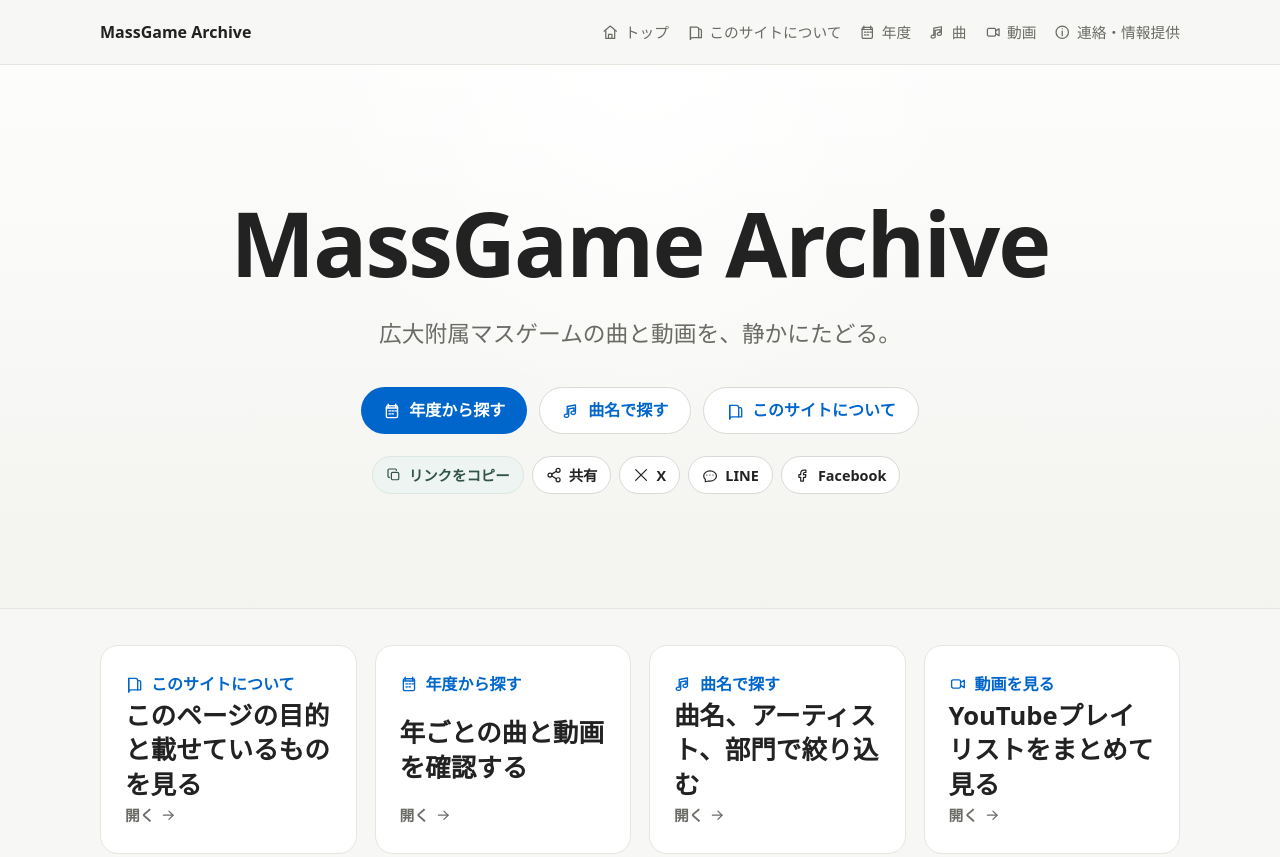
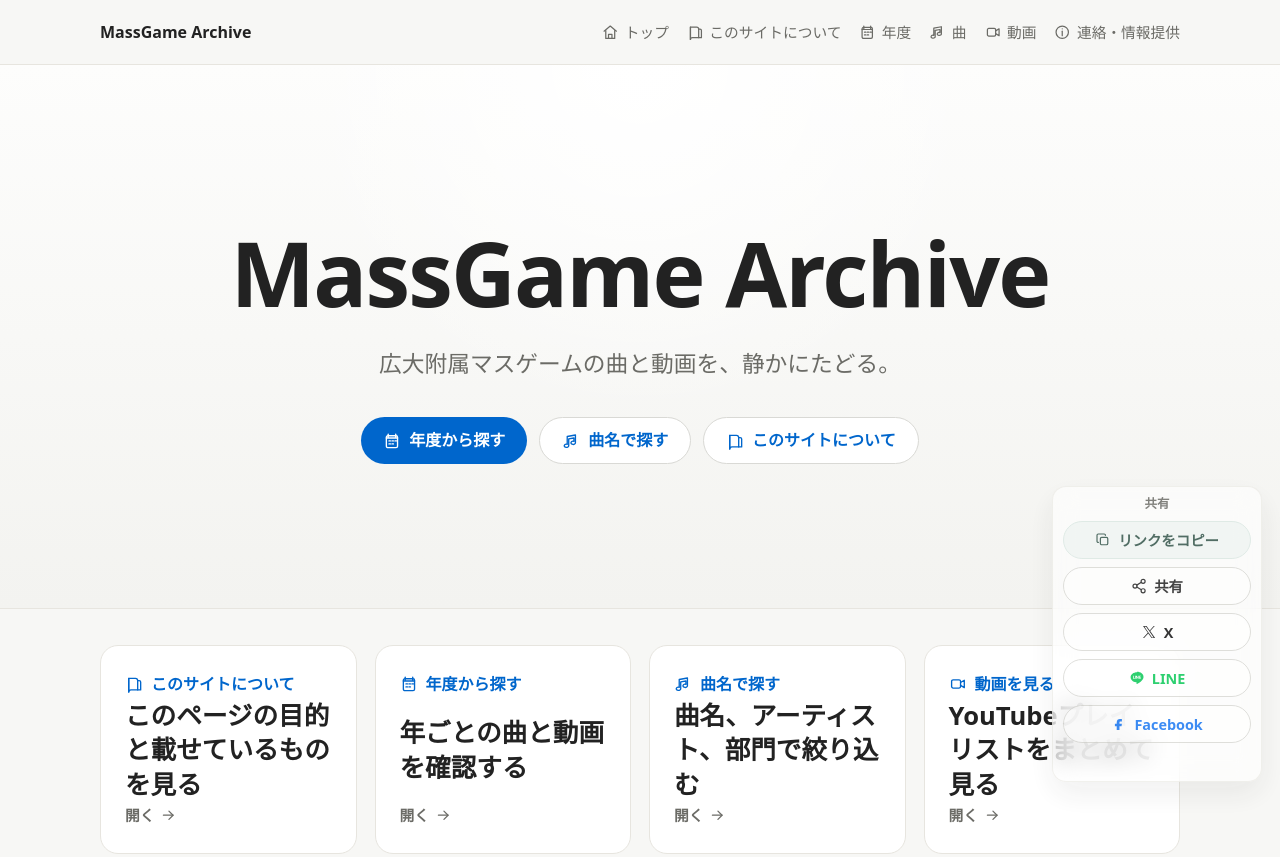
Before and after one commit to massgame-fzk/MassGameArchive, an Astro site: page / in a window 1280 px wide. Shown: the top 857 px of the page. Built offline with nearby package versions, Linux system fonts and the light colour scheme; Astro itself is replaced by a stand-in of ours.

Commit message:
fix share hover

```diff
--- /dev/null
+++ b/src/components/BrandIcon.astro
@@ -0,0 +1,17 @@
+---
+type BrandName = "x" | "line" | "facebook";
+
+type Props = {
+  name: BrandName;
+};
+
+const { name } = Astro.props;
+
+const paths: Record<BrandName, string> = {
+  x: '<path d="M13.7 10.6 20.5 3h-1.6L13 9.6 8.3 3H3l7.1 10.1L3 21h1.6l6.2-6.9 4.9 6.9H21l-7.3-10.4Zm-2.2 2.5-.7-1L5.1 4.2h2.4l4.6 6.4.7 1 6 8.4h-2.4l-4.9-6.9Z"/>',
+  line: '<path d="M12 3.2c-5.3 0-9.6 3.4-9.6 7.6 0 3.8 3.4 6.9 8.1 7.5.3.1.7.2.8.5.1.2.1.6 0 .8l-.1.8c0 .2-.2.9.8.5 1-.4 5.2-3.1 7.1-5.3 1.3-1.5 2.5-3.1 2.5-5.3 0-4.2-4.3-7.6-9.6-7.6Zm-4.1 10H6.1V8.4h1v3.9h1.8v.9Zm2 0h-1V8.4h1v4.8Zm4.4 0h-1l-1.9-3v3h-1V8.4h1l1.9 3v-3h1v4.8Zm3.6-3.9h-1.8v1h1.8v.9h-1.8v1.1h1.8v.9h-2.8V8.4h2.8v.9Z"/>',
+  facebook: '<path d="M14 8.2h2.2V4.5H13.4c-3 0-4.9 1.8-4.9 5v2H5.8v3.8h2.7V21h4.1v-5.7h3.1l.5-3.8h-3.6V9.9c0-1.1.4-1.7 1.4-1.7Z"/>',
+};
+---
+
+<svg class={`brand-icon brand-icon-${name}`} viewBox="0 0 24 24" aria-hidden="true" set:html={paths[name]}></svg>
--- a/src/components/ShareActions.astro
+++ b/src/components/ShareActions.astro
@@ -1,5 +1,6 @@
 ---
 import Icon from "./Icon.astro";
+import BrandIcon from "./BrandIcon.astro";
 import { site } from "../data/site";
 
 type Props = {
@@ -21,7 +22,8 @@ const lineUrl = `https://social-plugins.line.me/lineit/share?url=${encodeURIComp
 const facebookUrl = `https://www.facebook.com/sharer/sharer.php?u=${encodeURIComponent(url)}`;
 ---
 
-<div class="share-actions" data-share-title={title} data-share-text={text} data-share-url={url}>
+<aside class="share-actions" aria-label="このページを共有" data-share-title={title} data-share-text={text} data-share-url={url}>
+  <span class="share-heading">共有</span>
   <button class="share-button share-copy" type="button" data-copy-text={shareText}>
     <Icon name="copy" />リンクをコピー
   </button>
@@ -29,16 +31,16 @@ const facebookUrl = `https://www.facebook.com/sharer/sharer.php?u=${encodeURICom
     <Icon name="share" />共有
   </button>
   <a class="share-button" href={xUrl} target="_blank" rel="noopener noreferrer">
-    <Icon name="x" />X
+    <BrandIcon name="x" />X
   </a>
   <a class="share-button" href={lineUrl} target="_blank" rel="noopener noreferrer">
-    <Icon name="line" />LINE
+    <BrandIcon name="line" />LINE
   </a>
   <a class="share-button" href={facebookUrl} target="_blank" rel="noopener noreferrer">
-    <Icon name="facebook" />Facebook
+    <BrandIcon name="facebook" />Facebook
   </a>
   <span class="share-status" aria-live="polite"></span>
-</div>
+</aside>
 
 <script>
   const shareGroups = document.querySelectorAll(".share-actions");
--- a/src/styles/global.css
+++ b/src/styles/global.css
@@ -172,15 +172,44 @@ a:hover {
 }
 
 .share-actions {
+  position: fixed;
+  right: max(18px, env(safe-area-inset-right));
+  bottom: max(18px, env(safe-area-inset-bottom));
+  z-index: 20;
   display: flex;
-  flex-wrap: wrap;
-  align-items: center;
+  flex-direction: column;
+  align-items: stretch;
   gap: 8px;
-  margin-top: 22px;
+  width: min(210px, calc(100vw - 36px));
+  margin: 0;
+  border: 1px solid rgba(231, 229, 223, 0.64);
+  border-radius: 14px;
+  background: rgba(255, 255, 255, 0.72);
+  box-shadow: 0 12px 30px rgba(34, 34, 34, 0.08);
+  padding: 10px;
+  backdrop-filter: blur(12px);
+  opacity: 0.84;
+  transition:
+    background-color 160ms ease,
+    border-color 160ms ease,
+    box-shadow 160ms ease,
+    opacity 160ms ease;
 }
 
-.landing-hero .share-actions {
-  justify-content: center;
+.share-actions:hover,
+.share-actions:focus-within {
+  border-color: rgba(217, 217, 213, 0.92);
+  background: rgba(255, 255, 255, 0.94);
+  box-shadow: 0 18px 42px rgba(34, 34, 34, 0.12);
+  opacity: 1;
+}
+
+.share-heading {
+  color: var(--muted);
+  font-size: 0.78rem;
+  font-weight: 700;
+  line-height: 1.2;
+  padding: 0 4px 1px;
 }
 
 .share-button {
@@ -191,7 +220,7 @@ a:hover {
   min-height: 38px;
   border: 1px solid #d9d9d5;
   border-radius: 999px;
-  background: #fff;
+  background: rgba(255, 255, 255, 0.82);
   color: var(--ink);
   cursor: pointer;
   font: inherit;
@@ -202,6 +231,13 @@ a:hover {
   text-decoration: none;
 }
 
+.brand-icon {
+  width: 1.12em;
+  height: 1.12em;
+  flex: 0 0 auto;
+  fill: currentColor;
+}
+
 .share-button:hover,
 .share-button:focus-visible {
   border-color: #c4c4bf;
@@ -209,9 +245,21 @@ a:hover {
 }
 
 .share-copy {
-  background: var(--accent-soft);
+  background: rgba(238, 244, 241, 0.86);
   border-color: #dbe8e3;
   color: #315349;
+}
+
+.share-button[href*="twitter.com"] {
+  color: #111;
+}
+
+.share-button[href*="line.me"] {
+  color: #06c755;
+}
+
+.share-button[href*="facebook.com"] {
+  color: #1877f2;
 }
 
 .share-status {
@@ -869,15 +917,30 @@ textarea {
   }
 
   .share-actions {
+    right: 10px;
+    bottom: max(10px, env(safe-area-inset-bottom));
+    left: 10px;
+    flex-direction: row;
+    flex-wrap: wrap;
     align-items: stretch;
+    width: auto;
+    border-radius: 12px;
+    padding: 8px;
+  }
+
+  .share-heading {
+    display: none;
   }
 
   .share-button {
     flex: 1 1 auto;
+    min-width: max-content;
   }
 
   .share-status {
     flex-basis: 100%;
+    min-height: 0;
+    text-align: center;
   }
 
   .video-actions {
```
